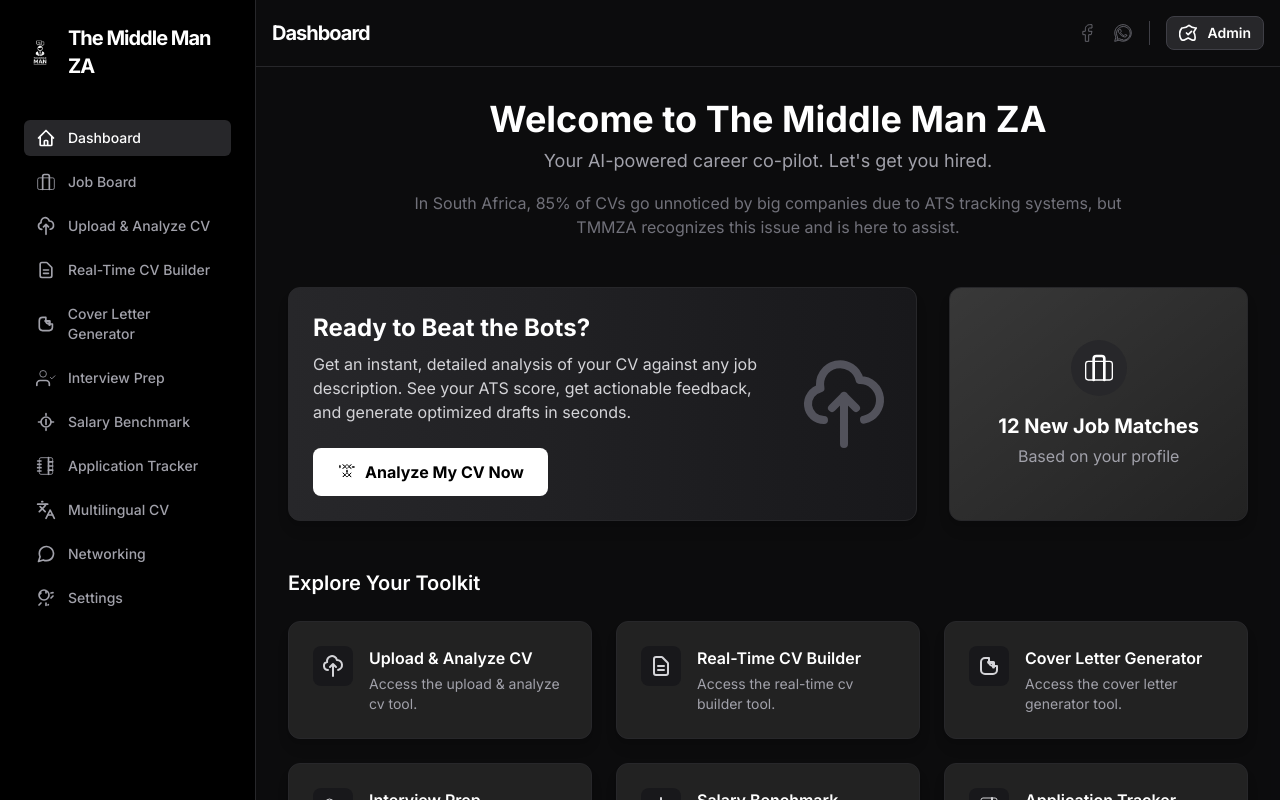
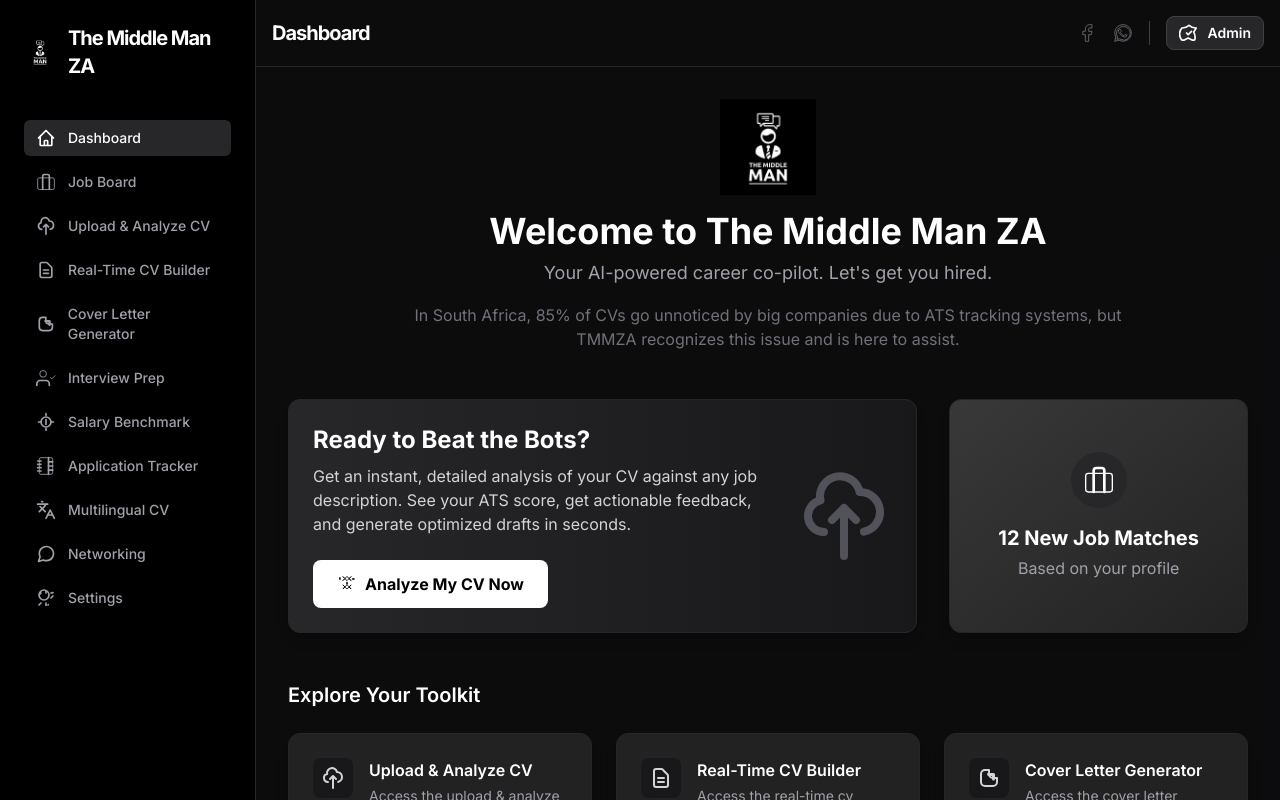
Before and after one commit to KMAISolutions/tmmzaats, a React (Vite) app: page / in a window 1280 px wide. Shown: the top 800 px of the page. Built offline with nearby package versions, Linux system fonts and the light colour scheme; no server answers.

Commit message:
[dyad] wrote 1 file(s)

```diff
--- a/components/Dashboard.tsx
+++ b/components/Dashboard.tsx
@@ -1,8 +1,7 @@
-
 import React from 'react';
 import Card from './Card';
 import { NAV_LINKS } from '../constants';
-import { SparklesIcon, BriefcaseIcon, ShieldCheckIcon } from './icons';
+import { SparklesIcon, BriefcaseIcon, ShieldCheckIcon, LogoIcon } from './icons'; // Import LogoIcon
 
 interface DashboardProps {
   onNavigate: (page: string) => void;
@@ -16,6 +15,10 @@ const Dashboard: React.FC<DashboardProps> = ({ onNavigate }) => {
     <div className="p-8 max-w-7xl mx-auto">
       <header className="mb-12">
         <div className="text-center">
+            {/* Centered Logo */}
+            <div className="flex justify-center mb-4">
+                <LogoIcon className="h-24 w-24 text-brand-charcoal dark:text-white" />
+            </div>
             <h1 className="text-4xl font-bold text-white">Welcome to The Middle Man ZA</h1>
             <p className="text-zinc-400 mt-2 text-lg">Your AI-powered career co-pilot. Let's get you hired.</p>
             <p className="text-zinc-500 mt-4 text-base max-w-3xl mx-auto">
```
